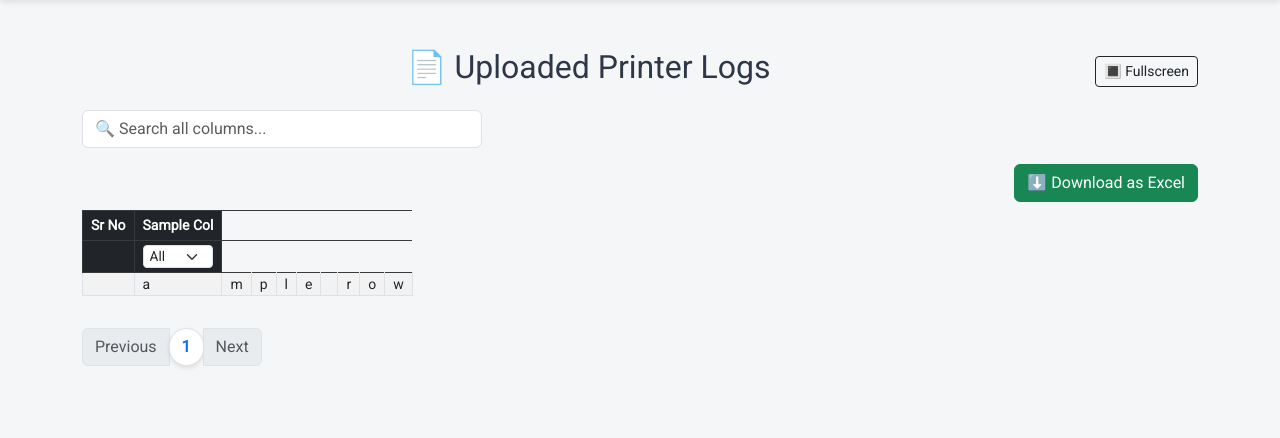
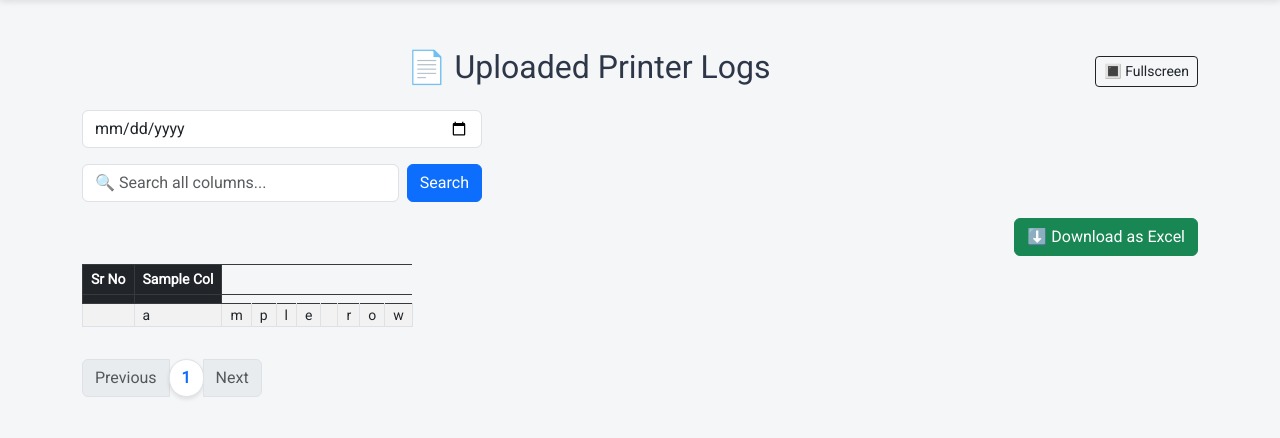
Before and after one commit to Shrx14/PrintDesk, a Flask app: template templates/view.html in a window 1280 px wide. Shown: the part 115-553 px from the top of the page. Run offline with Flask 3, Linux system fonts and the light colour scheme; the template is opened without the code that fills it: most values are stand-ins (such as "Sample title", 1, 10 or a date in 2020); some libraries are stand-ins or nearby versions.

Commit message:
date search bar

```diff
--- a/run.py
+++ b/run.py
@@ -11,6 +11,7 @@ SQL_SERVER = '10.3.2.121,63973'
 SQL_DATABASE = 'PrintDesk'
 SQL_USERNAME = 'sa'
 SQL_PASSWORD = 'Sql@2025'
+
 
 def get_db_connection():
     conn_str = (
@@ -614,10 +615,16 @@ def view():
 
     # Handle global search across all columns
     search_term = request.args.get("search", "").strip()
+    date_search = request.args.get("date_search", "").strip()
     if search_term:
         search_clauses = [f"{col} LIKE :search" for col in columns]
         filters.append("(" + " OR ".join(search_clauses) + ")")
         params["search"] = f"%{search_term}%"
+
+    if date_search:
+        # Search date column for exact date match
+        filters.append("CAST(date AS DATE) = :date_search")
+        params["date_search"] = date_search
 
     # Handle column-specific filters
     for col in columns:
--- a/templates/view.html
+++ b/templates/view.html
@@ -14,10 +14,19 @@
     <button id="fullscreen-btn" class="btn btn-outline-dark btn-sm">🔳 Fullscreen</button>
   </div>
 </div>
-
+ <div class="mb-3" style="max-width: 400px;">
+    <input
+      type="date"
+      name="date_search"
+      class="form-control"
+      placeholder="Search by date..."
+      value="{{ request.args.get('date_search', '') }}"
+      onkeypress="if(event.key === 'Enter') document.getElementById('filter-form').submit();"
+    >
+  </div>
 {% if data is not none %}
 <form id="filter-form" method="get" action="{{ url_for('view') }}">
-  <div class="mb-3" style="max-width: 400px;">
+  <div class="mb-3 d-flex align-items-center" style="max-width: 400px;">
     <input
       type="search"
       name="search"
@@ -26,7 +35,13 @@
       value="{{ request.args.get('search', '') }}"
       onkeypress="if(event.key === 'Enter') document.getElementById('filter-form').submit();"
     >
+    <button id="searchBtn" type="submit" class="btn btn-primary ms-2 d-flex align-items-center">
+      Search
+      <span id="searchLoadingSpinner" class="spinner-border spinner-border-sm ms-2 d-none" role="status" aria-hidden="true"></span>
+    </button>
   </div>
+
+
 
 
   <div class="d-flex justify-content-end mb-2">
@@ -83,6 +98,14 @@
         button.disabled = false;
       };
     });
+
+    // Add loading spinner for search button on form submit
+    document.getElementById('filter-form').addEventListener('submit', function () {
+      const searchBtn = document.getElementById('searchBtn');
+      const spinner = document.getElementById('searchLoadingSpinner');
+      searchBtn.disabled = true;
+      spinner.classList.remove('d-none');
+    });
   </script>
     </div>
 
@@ -101,34 +124,24 @@
           <th></th>
           {% for col in data.columns %}
           <th>
-            {% if 'document' in col|lower and 'name' in col|lower %}
-              <!-- Autocomplete for document name -->
-              <input list="doc-name-options-{{ loop.index }}" type="search" name="{{ col }}"
-                class="form-control form-control-sm"
-                placeholder="Search Document Name"
-                value="{{ request.args.get(col, '') }}"
-                oninput="this.setAttribute('value', this.value)">
-              <datalist id="doc-name-options-{{ loop.index }}">
-                {% for val in unique_values[col] %}
-                <option value="{{ val }}">
-                {% endfor %}
-              </datalist>
-
-            {% elif 'page' in col|lower %}
+            {% if 'page' in col|lower or 'week' in col|lower or 'month' in col|lower or 'division' in col|lower %}
+              {% if 'page' in col|lower %}
                 <!-- Numeric input for pages -->
                 <input type="number" name="{{ col }}" class="form-control form-control-sm"
                   placeholder="e.g. 5"
                   value="{{ request.args.get(col, '') }}"
                   onkeypress="if(event.key === 'Enter') document.getElementById('filter-form').submit();">
-
               {% else %}
-              <!-- Default dropdown -->
+                <!-- Dropdown for week, month, division -->
                 <select name="{{ col }}" onchange="document.getElementById('filter-form').submit()" class="form-select form-select-sm">
                   <option value="">All</option>
                   {% for val in unique_values[col] %}
                   <option value="{{ val }}" {% if request.args.get(col) == val %}selected{% endif %}>{{ val }}</option>
                   {% endfor %}
                 </select>
+              {% endif %}
+            {% else %}
+              <!-- No filter for other columns -->
             {% endif %}
           </th>
           {% endfor %}
```
Lines whose indentation alone changed are shown as unchanged.
